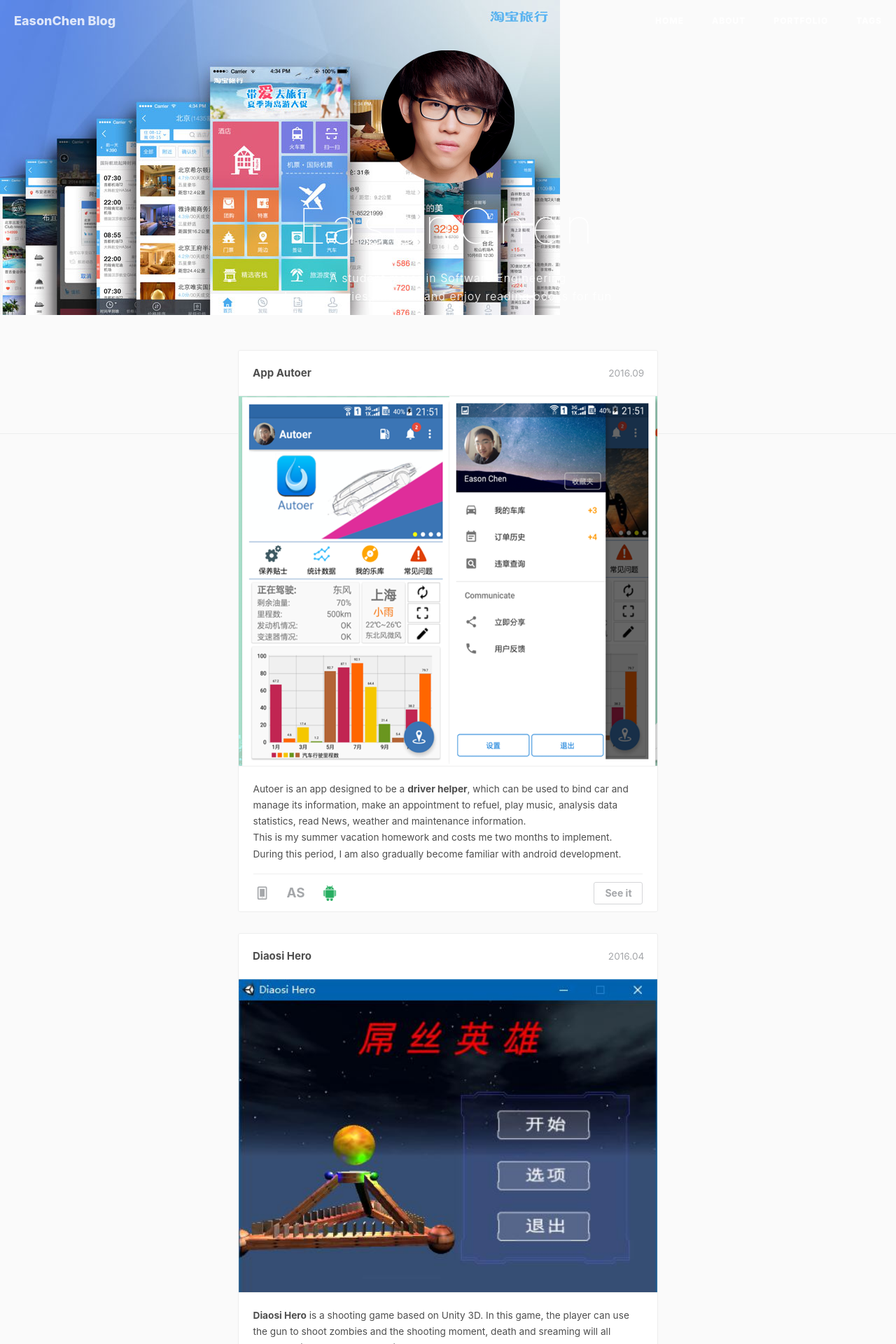
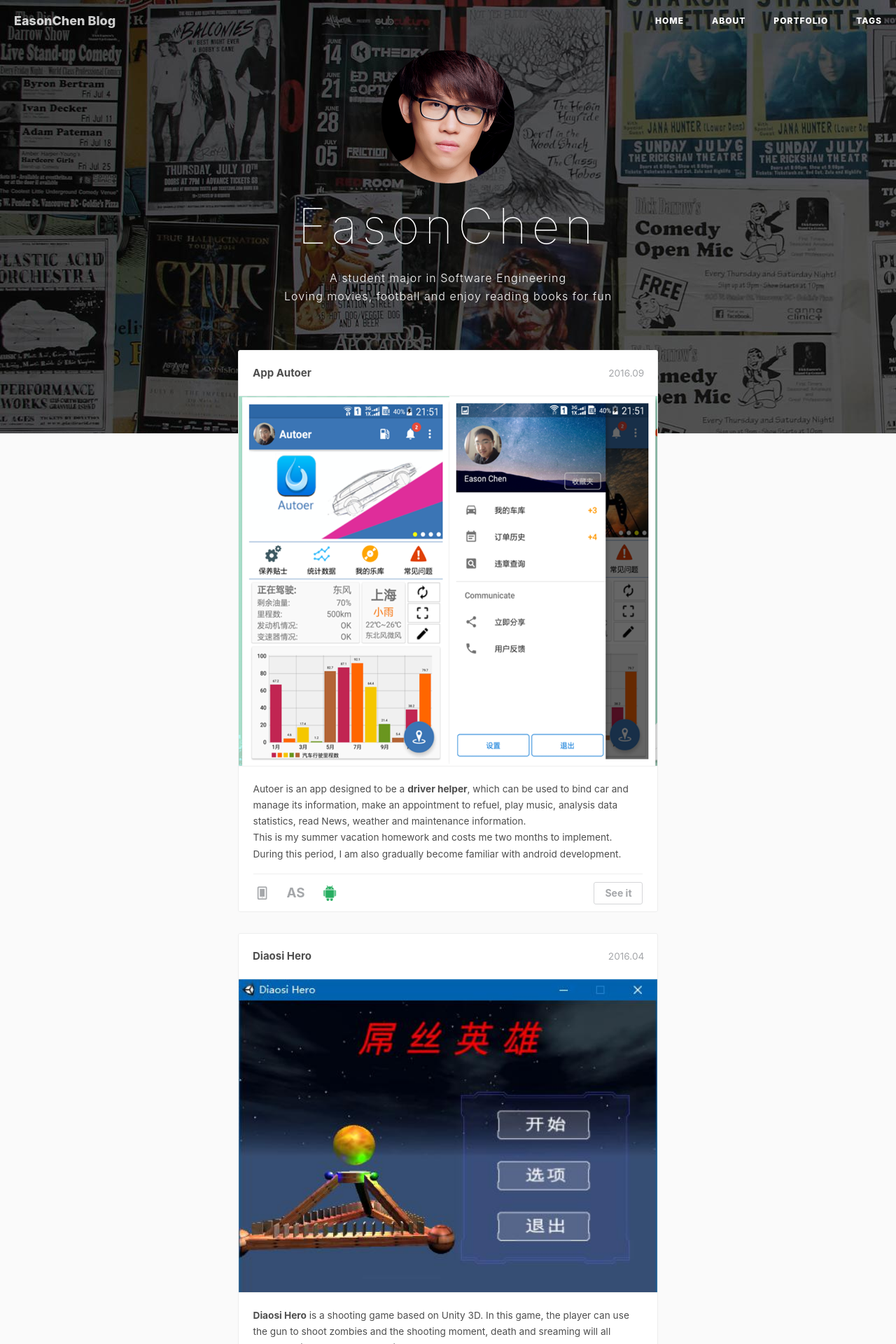
Before and after one commit to jiayangchen/jiayangchen.github.io, a Jekyll site: the page built from portfolio/index.html, in a window 1280 px wide. Shown: the top 1920 px of the page at 70% size. Built offline with Jekyll 4.4.1, drawn with Linux system fonts in a browser that asks for light colours; nearby versions of some CDN libraries; comment, search, counter and statistics services are not loaded.

Commit message:
20161005

```diff
--- a/portfolio/css/timeline.css
+++ b/portfolio/css/timeline.css
@@ -218,7 +218,7 @@
 }
 header{
 	/*background: #6ca8fb;*/
-    background: url("../images/intern-alitrip.jpg") no-repeat;
+    background: url("../images/home-bg.jpg") no-repeat;
 	text-align: center;
 	height: 620px;
 	min-width: 100%;
```
Also changed, not shown: portfolio/images/home-bg.jpg (renamed from img/home-bg.jpg).
